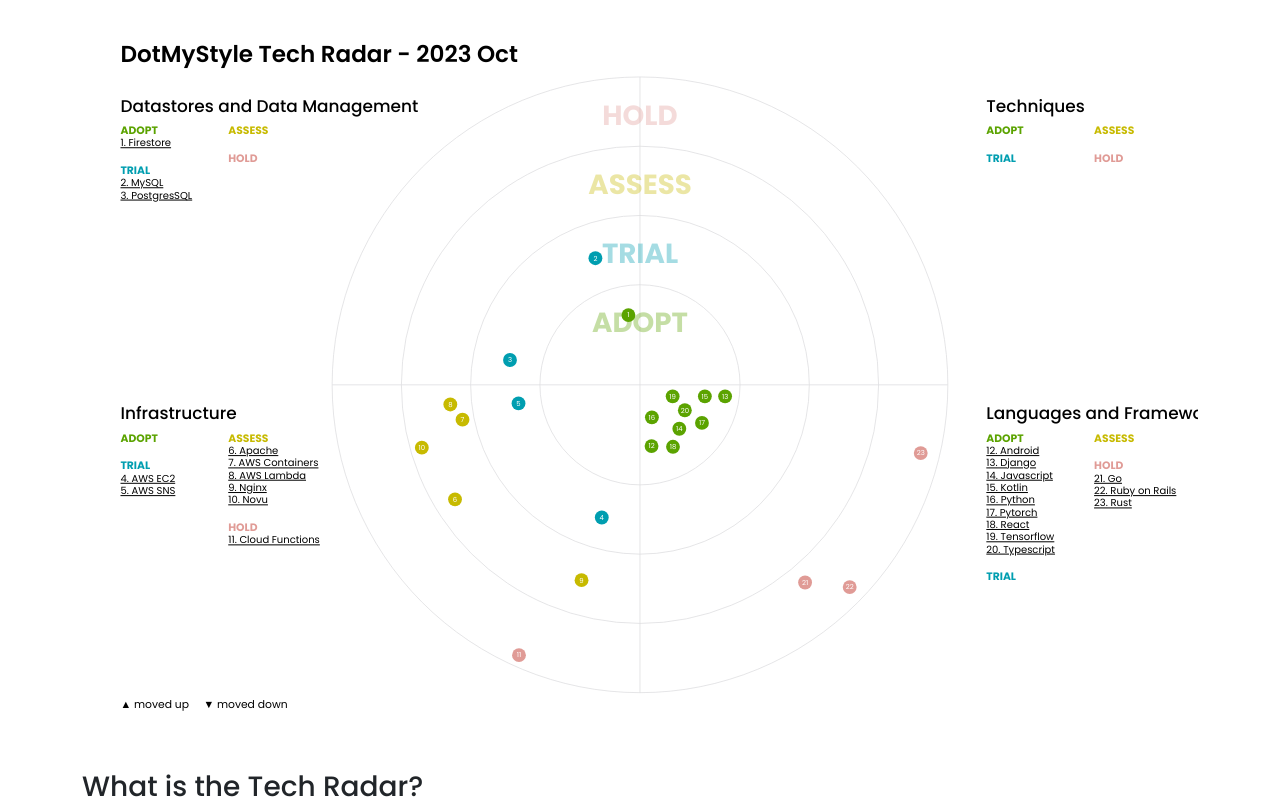
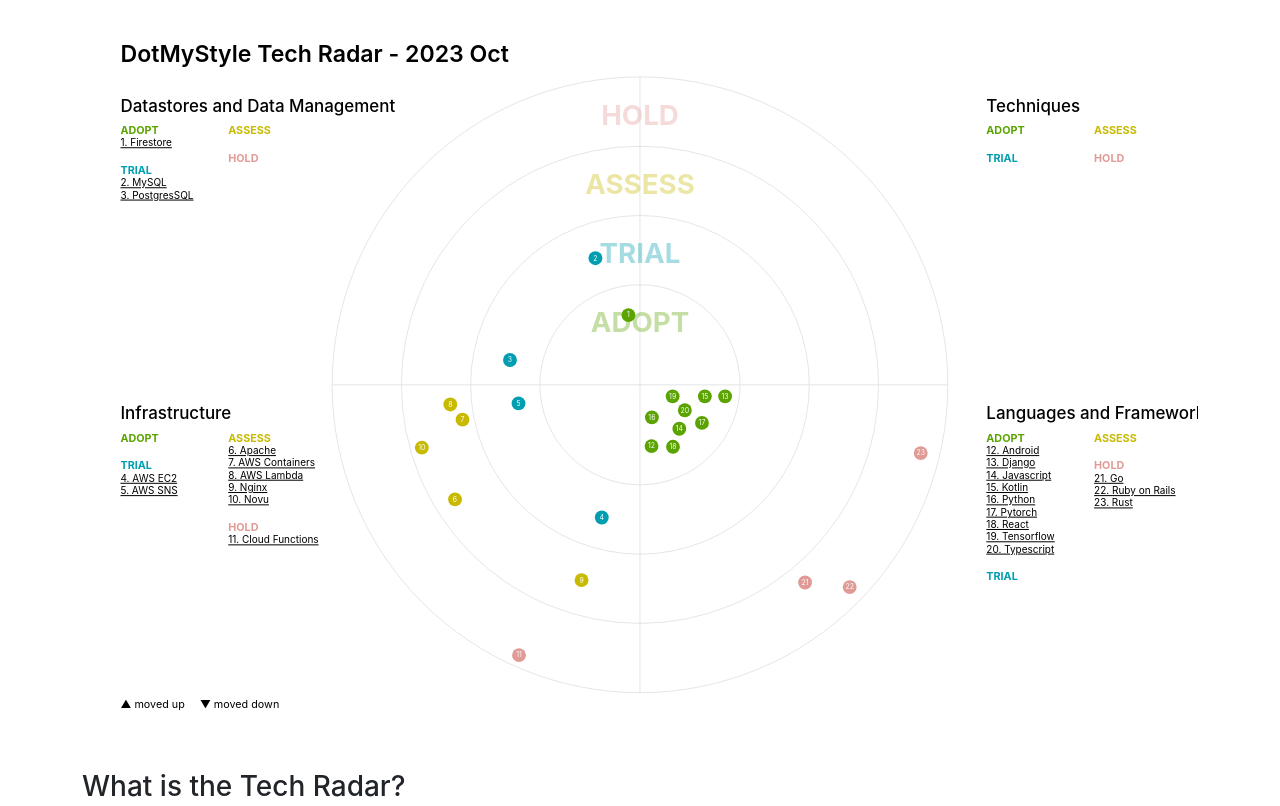
Before and after one commit to sunsergdev/tech-radar, a website: page index.html in a window 1280 px wide. Shown: the top 806 px of the page. Drawn offline with nearby package versions, Linux system fonts and the light colour scheme.

Commit message:
Update fonts

```diff
--- a/index.html
+++ b/index.html
@@ -156,7 +156,7 @@
       <footer
         class="d-flex flex-wrap justify-content-between align-items-center py-3 my-4 border-top"
       >
-        <div class="col-md-4 d-flex align-items-center">
+        <div class="col-md-8 d-flex align-items-center">
           <a
             href="/"
             class="mb-3 me-2 mb-md-0 text-muted text-decoration-none lh-1"
--- a/radar.css
+++ b/radar.css
@@ -1,5 +1,5 @@
 body {
-  font-family: "Poppins", arial, helvetica, sans-serif;
+  font-family: "-apple-system", BlinkMacSystemFont, "segoe ui", roboto, helvetica, arial,sans-serif, "apple color emoji", "segoe ui emoji", "segoe ui symbol";
   padding-bottom: 50px;
 }
 h3 {
--- a/radar.js
+++ b/radar.js
@@ -256,7 +256,10 @@
         .attr("text-anchor", "middle")
         .style("fill", config.rings[i].color)
         .style("opacity", 0.35)
-        .style("font-family", "Poppins, Arial, Helvetica")
+        .style(
+          "font-family",
+          "-apple-system,BlinkMacSystemFont,segoe ui,roboto,helvetica,arial,sans-serif,apple color emoji,segoe ui emoji,segoe ui symbol"
+        )
         .style("font-size", "36px")
         .style("font-weight", "bold")
         .style("pointer-events", "none")
@@ -283,7 +286,10 @@
       .append("text")
       .attr("transform", translate(title_offset.x, title_offset.y))
       .text(config.title)
-      .style("font-family", "Poppins, Arial, Helvetica")
+      .style(
+        "font-family",
+        "-apple-system,BlinkMacSystemFont,segoe ui,roboto,helvetica,arial,sans-serif,apple color emoji,segoe ui emoji,segoe ui symbol"
+      )
       .style("font-size", "30px")
       .style("font-weight", "600");
 
@@ -293,7 +299,10 @@
       .attr("transform", translate(footer_offset.x, footer_offset.y))
       .text("▲ moved up     ▼ moved down")
       .attr("xml:space", "preserve")
-      .style("font-family", "Poppins, Arial, Helvetica")
+      .style(
+        "font-family",
+        "-apple-system,BlinkMacSystemFont,segoe ui,roboto,helvetica,arial,sans-serif,apple color emoji,segoe ui emoji,segoe ui symbol"
+      )
       .style("font-size", "14px");
 
     // legend
@@ -306,7 +315,10 @@
           translate(legend_offset[quadrant].x, legend_offset[quadrant].y - 45)
         )
         .text(config.quadrants[quadrant].name)
-        .style("font-family", "Poppins, Arial, Helvetica")
+        .style(
+          "font-family",
+          "-apple-system,BlinkMacSystemFont,segoe ui,roboto,helvetica,arial,sans-serif,apple color emoji,segoe ui emoji,segoe ui symbol"
+        )
         .style("font-size", "22px")
         .style("font-weight", "500");
       for (var ring = 0; ring < 4; ring++) {
@@ -314,7 +326,10 @@
           .append("text")
           .attr("transform", legend_transform(quadrant, ring))
           .text(config.rings[ring].name)
-          .style("font-family", "Poppins")
+          .style(
+            "font-family",
+            "-apple-system,BlinkMacSystemFont,segoe ui,roboto,helvetica,arial,sans-serif,apple color emoji,segoe ui emoji,segoe ui symbol"
+          )
           .style("font-size", "14px")
           .style("font-weight", "bold")
           .style("fill", config.rings[ring].color);
@@ -341,7 +356,10 @@
           .text(function (d, i) {
             return d.id + ". " + d.label;
           })
-          .style("font-family", "Poppins, Arial, Helvetica")
+          .style(
+            "font-family",
+            "-apple-system,BlinkMacSystemFont,segoe ui,roboto,helvetica,arial,sans-serif,apple color emoji,segoe ui emoji,segoe ui symbol"
+          )
           .style("font-size", "13px")
           .on("mouseover", function (d) {
             showBubble(d);
@@ -370,7 +388,10 @@
   bubble.append("rect").attr("rx", 4).attr("ry", 4).style("fill", "#333");
   bubble
     .append("text")
-    .style("font-family", "sans-serif")
+    .style(
+      "font-family",
+      "-apple-system,BlinkMacSystemFont,segoe ui,roboto,helvetica,arial,sans-serif,apple color emoji,segoe ui emoji,segoe ui symbol"
+    )
     .style("font-size", "16px")
     .style("fill", "#fff");
   bubble.append("path").attr("d", "M 0,0 10,0 5,8 z").style("fill", "#333");
@@ -469,7 +490,10 @@
         .attr("y", 3)
         .attr("text-anchor", "middle")
         .style("fill", "#fff")
-        .style("font-family", "Poppins, Arial, Helvetica")
+        .style(
+          "font-family",
+          "-apple-system,BlinkMacSystemFont,segoe ui,roboto,helvetica,arial,sans-serif,apple color emoji,segoe ui emoji,segoe ui symbol"
+        )
         .style("font-size", function (d) {
           return blip_text.length > 2 ? "8px" : "9px";
         })
```
